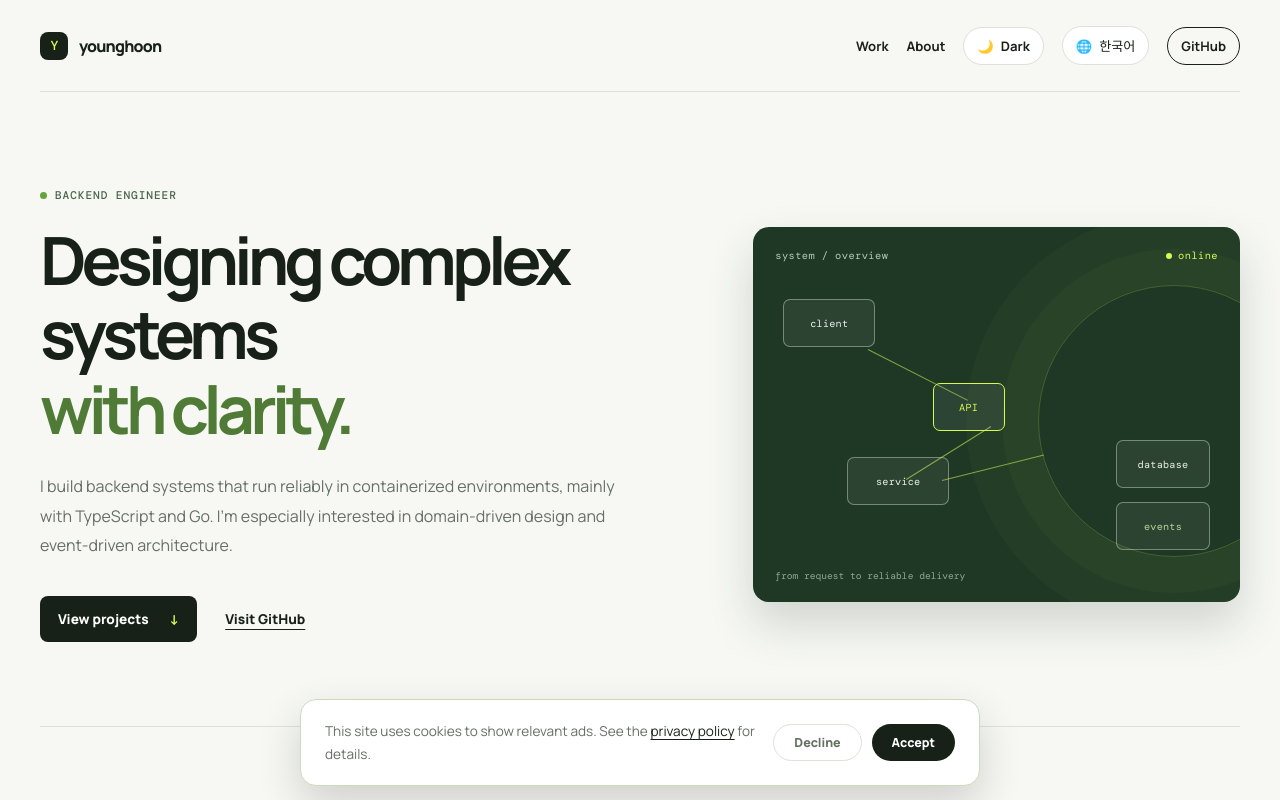
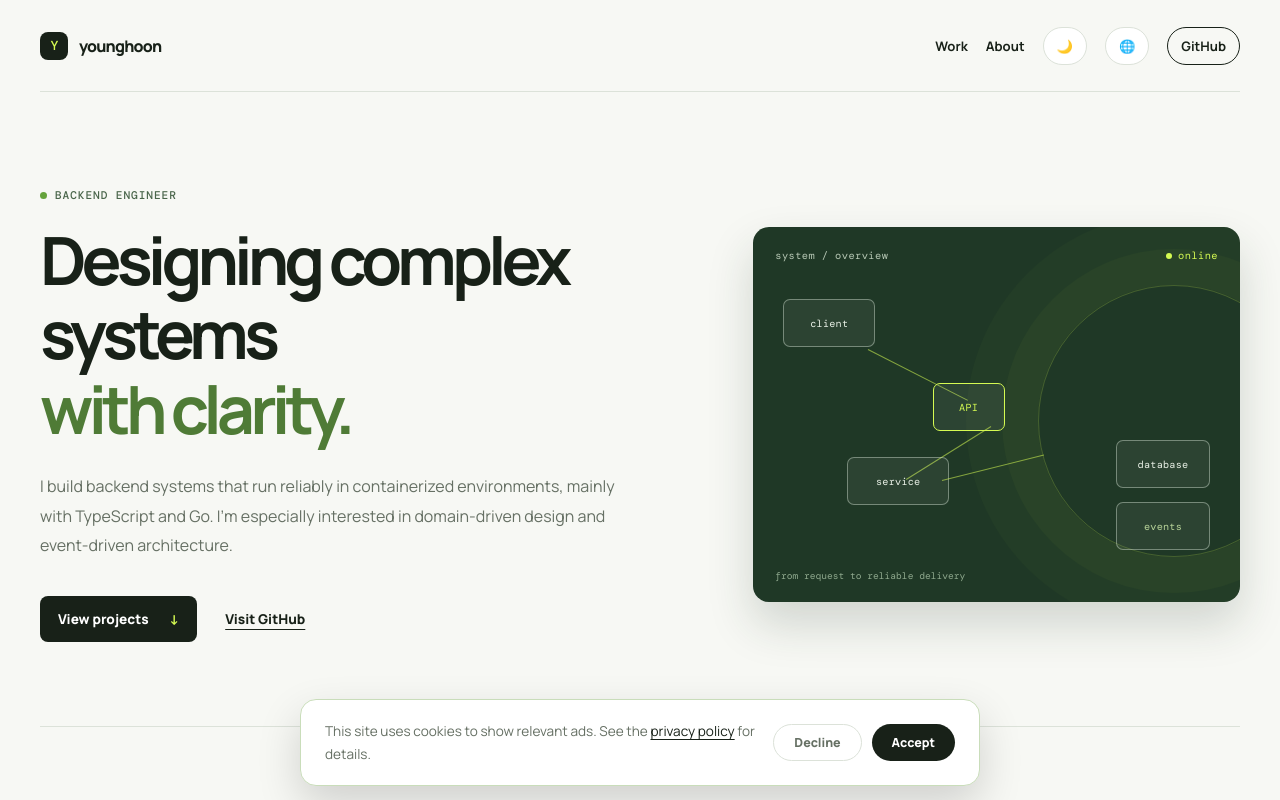
Before and after one commit to kyhsa93/kyhsa93.github.io, a React (Vite) app: page / in a window 1280 px wide. Shown: the top 800 px of the page. Built offline with nearby package versions, Linux system fonts and the light colour scheme.

Commit message:
style: show only the emoji on the theme/language toggle buttons
Drops the trailing text label, keeping the icon as the only visible
content. aria-label is unchanged, so the buttons stay accessible.

```diff
--- a/src/components/LanguageToggle.tsx
+++ b/src/components/LanguageToggle.tsx
@@ -12,7 +12,6 @@ export function LanguageToggle() {
       onClick={() => setLocale(nextLocale)}
     >
       <span aria-hidden="true">🌐</span>
-      {nextLocale === 'ko' ? '한국어' : 'EN'}
     </button>
   );
 }
--- a/src/pages/Home/index.tsx
+++ b/src/pages/Home/index.tsx
@@ -68,7 +68,6 @@ export default function Home() {
             }
           >
             <span aria-hidden="true">{theme === 'dark' ? '☀️' : '🌙'}</span>
-            {theme === 'dark' ? t.nav.light : t.nav.dark}
           </button>
           <LanguageToggle />
           <a href="https://github.com/kyhsa93" target="_blank" rel="noreferrer">
```
